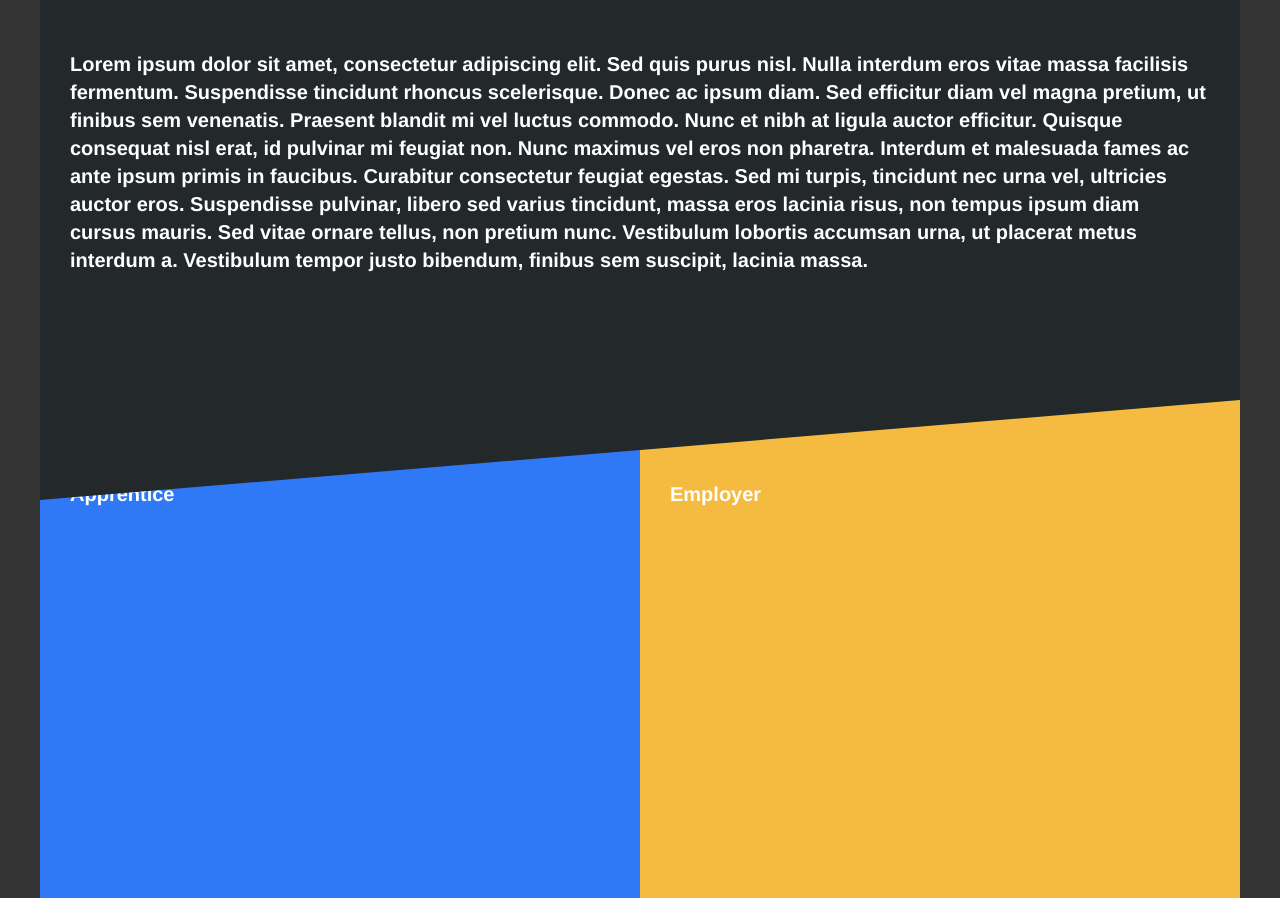
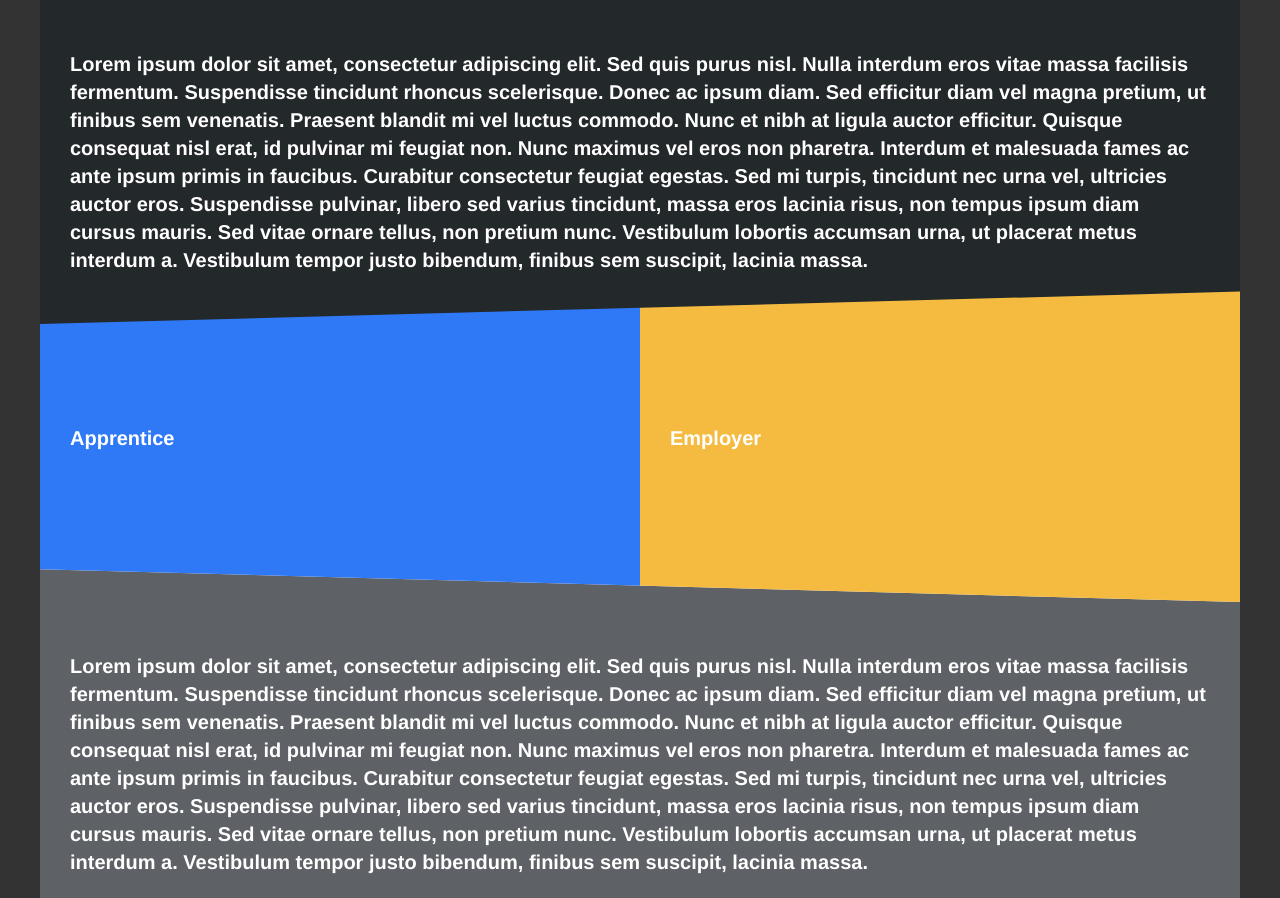
Before and after one commit to jamesmking/das-campaign-poc, a website: page index.html in a window 1280 px wide. Shown: the top 898 px of the page. Drawn offline with Linux system fonts and the light colour scheme.

Commit message:
Safari fixes

```diff
--- a/src/sass/screen.scss
+++ b/src/sass/screen.scss
@@ -17,9 +17,9 @@ body {
 
 .hero {
     background: #23282b;
-    min-height: 500px;
-    margin-bottom: -100px;
-    clip-path: polygon(0px 500px, 100% 400px, 100% 0, 0 0);
+    margin-bottom: -50px;
+    clip-path: polygon(0px 100%, 100% 90%, 100% 0, 0 0);
+    -webkit-clip-path: polygon(0px 100%, 100% 90%, 100% 0, 0 0);
     position: relative;
     z-index: 10;
     .content {
@@ -29,18 +29,18 @@ body {
 
 .frontdoor {
     background: white;
-    clip-path: polygon(0px 500px, 100% 600px, 100% 0, 0 0);
+    clip-path: polygon(0px 90%, 100% 100%, 100% 0, 0 0);
+    -webkit-clip-path: polygon(0px 90%, 100% 100%, 100% 0, 0 0);
     position: relative;
     z-index: 9;
-    margin-bottom: -100px;
+    margin-bottom: -50px;
 }
 
 .apprentice, .employer {
-    min-height: 600px;
     display: inline-block;
     width: 50%;
     .content {
-        padding: 80px 30px 30px;
+        padding: 150px 30px 150px;
     }
 }
 
@@ -57,10 +57,11 @@ body {
 .hero2 {
     background: #5e6165;
     min-height: 500px;
-    clip-path: polygon(0px 500px, 100% 400px, 100% 0, 0 0);
+    clip-path: polygon(0px 100%, 100% 90%, 100% 0, 0 0);
+    -webkit-clip-path: polygon(0px 100%, 100% 90%, 100% 0, 0 0);
     position: relative;
     z-index: 8;
     .content {
-        padding: 100px 30px 30px;
+        padding: 80px 30px 30px;
     }
 }
```
Also changed, not shown: dist/css/screen.css.
